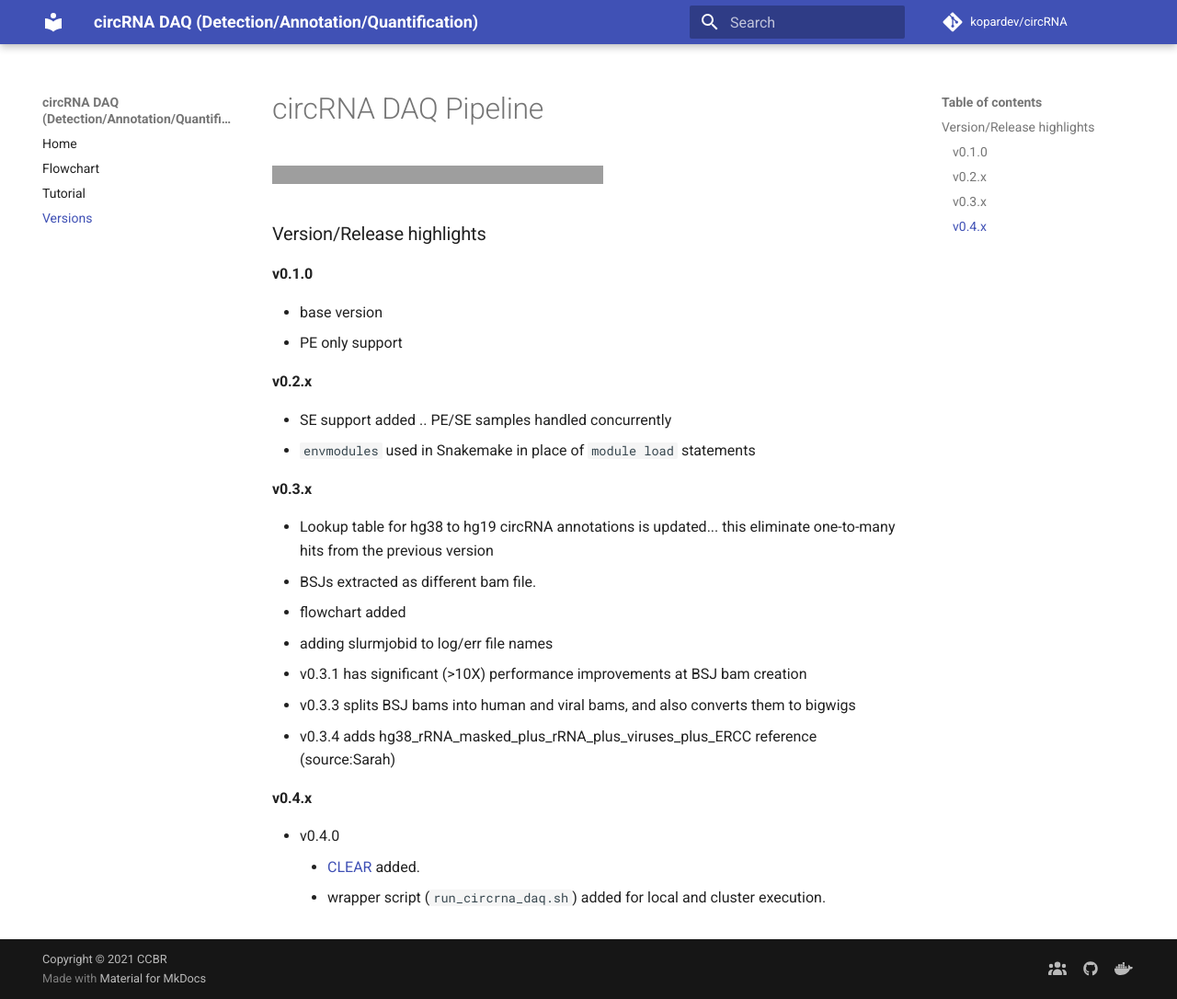
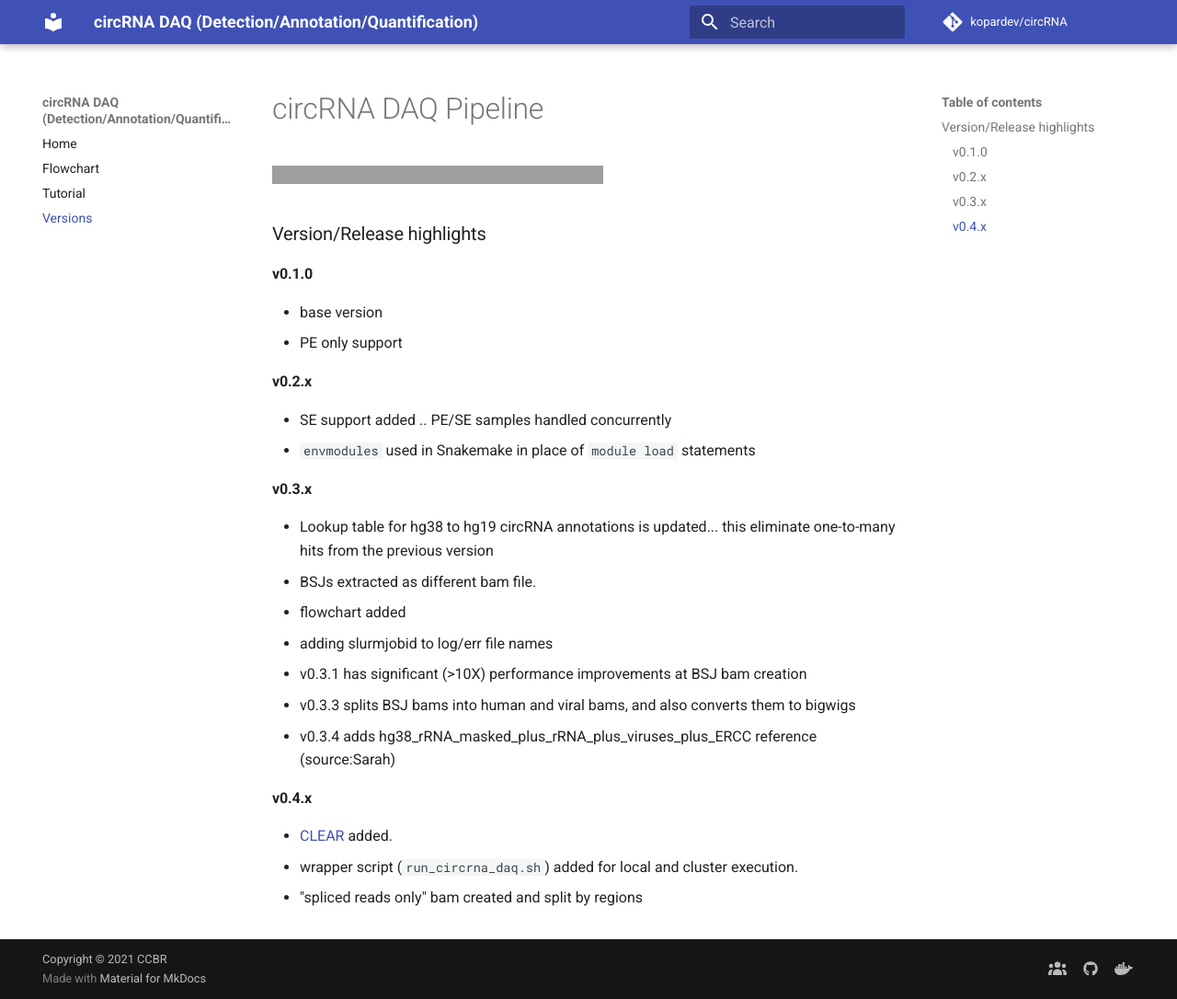
Before and after one commit to CCBR/CHARLIE, an MkDocs documentation site: the page built from docs/versions.md, in a window 1280 px wide and 1086 px high. Shown: the whole window at 92% size. Built offline with MkDocs 1.6.1 and Material for MkDocs 9.7.7, drawn with Linux system fonts in a browser that asks for light colours; comment, search, counter and statistics services are not loaded; grey boxes are pictures that could not be loaded.

Commit message:
versions documentation updated

```diff
--- a/docs/versions.md
+++ b/docs/versions.md
@@ -26,6 +26,7 @@
 
 #### v0.4.x
 
-* v0.4.0
-	* [CLEAR](https://github.com/YangLab/CLEAR) added.
-	* wrapper script (`run_circrna_daq.sh`) added for local and cluster execution.
+* [CLEAR](https://github.com/YangLab/CLEAR) added.
+* wrapper script (`run_circrna_daq.sh`) added for local and cluster execution.
+
+* "spliced reads only" bam created and split by regions
```
